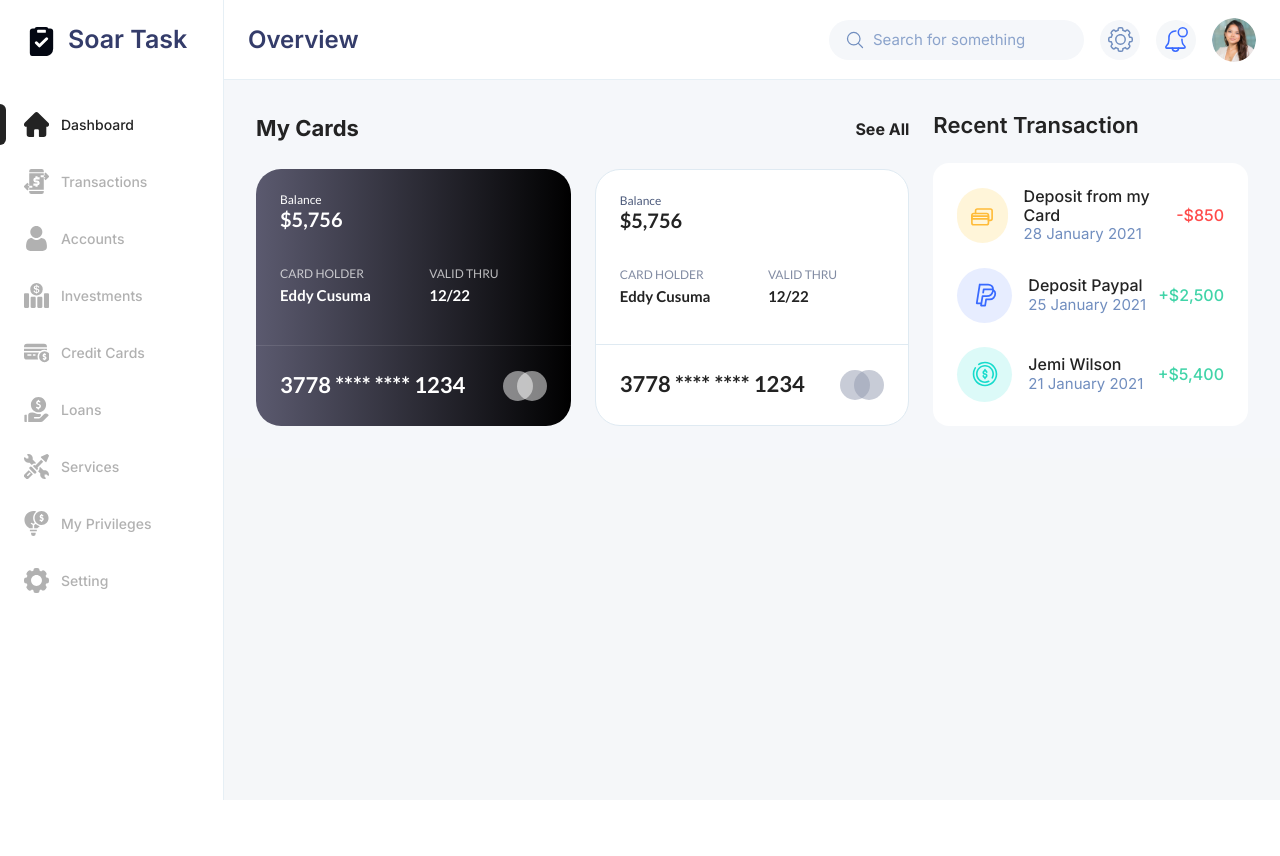
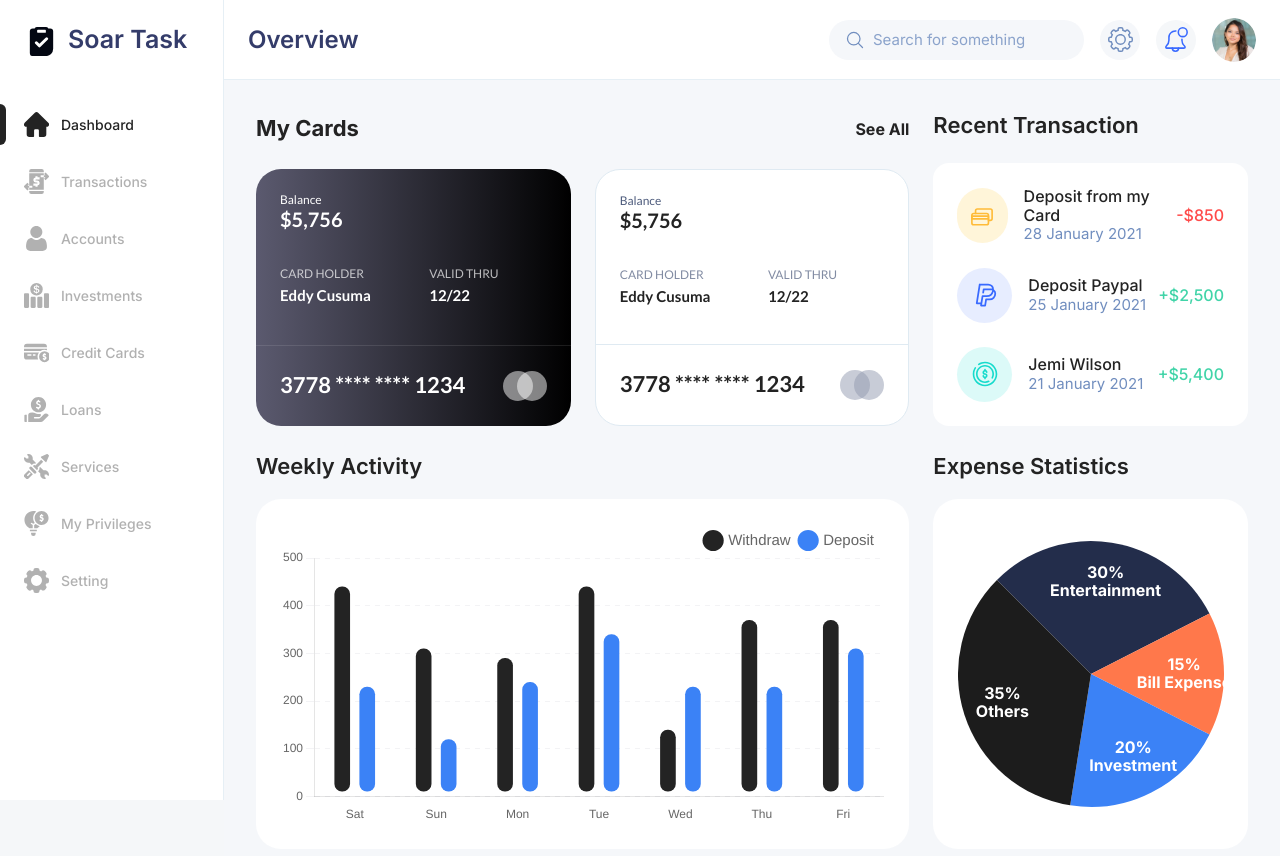
Before and after one commit to hknakn/soar-web-app, a Next.js app: page / in a window 1280 px wide. Shown: the top 856 px of the page. Before the commit the page ends 800 px from the top, so only its background shows below. Built offline with nearby package versions, Linux system fonts and the light colour scheme.

Commit message:
created weekly activity and expense statistics cards

```diff
--- /dev/null
+++ b/app/components/dashboard/Statistics.tsx
@@ -0,0 +1,195 @@
+"use client";
+
+import { Bar } from "react-chartjs-2";
+import {
+  Chart as ChartJS,
+  CategoryScale,
+  LinearScale,
+  BarElement,
+  Title,
+  Tooltip,
+  Legend,
+  ArcElement,
+} from "chart.js";
+import { Pie } from "react-chartjs-2";
+
+ChartJS.register(
+  CategoryScale,
+  LinearScale,
+  BarElement,
+  Title,
+  Tooltip,
+  Legend,
+  ArcElement
+);
+
+const weeklyActivityData = {
+  labels: ["Sat", "Sun", "Mon", "Tue", "Wed", "Thu", "Fri"],
+  datasets: [
+    {
+      label: "Withdraw",
+      data: [450, 320, 300, 450, 150, 380, 380],
+      backgroundColor: "#232323",
+      borderRadius: 20,
+      barThickness: 25,
+      borderSkipped: false,
+      borderColor: "transparent",
+      borderWidth: 5,
+    },
+    {
+      label: "Deposit",
+      data: [240, 130, 250, 350, 240, 240, 320],
+      backgroundColor: "#3B82F6",
+      borderRadius: 20,
+      barThickness: 25,
+      borderSkipped: false,
+      borderColor: "transparent",
+      borderWidth: 5,
+    },
+  ],
+};
+
+const weeklyActivityOptions = {
+  responsive: true,
+  plugins: {
+    legend: {
+      position: "top" as const,
+      align: "end" as const,
+      labels: {
+        boxWidth: 15,
+        boxHeight: 15,
+        usePointStyle: true,
+        pointStyle: "circle",
+        font: {
+          size: 15,
+        },
+      },
+    },
+  },
+  scales: {
+    x: {
+      grid: {
+        display: false,
+      },
+    },
+    y: {
+      grid: {
+        color: "#F3F3F5",
+      },
+      ticks: {
+        stepSize: 100,
+      },
+      border: {
+        dash: [5, 5],
+      },
+      min: 0,
+      max: 500,
+    },
+  },
+};
+
+const expenseData = {
+  labels: ["Entertainment", "Bill Expense", "Investment", "Others"],
+  datasets: [
+    {
+      data: [30, 15, 20, 35],
+      backgroundColor: ["#232D4B", "#FF784B", "#3B82F6", "#1C1C1C"],
+      borderWidth: 0,
+    },
+  ],
+};
+
+const expenseOptions = {
+  responsive: true,
+  maintainAspectRatio: false,
+  plugins: {
+    legend: {
+      display: false,
+    },
+    tooltip: {
+      enabled: false,
+    },
+  },
+  elements: {
+    arc: {
+      borderWidth: 0,
+    },
+  },
+  rotation: -45,
+};
+
+// Custom plugin to draw text inside pie segments
+const textCenter = {
+  id: 'textCenter',
+  afterDraw(chart: any) {
+    const { ctx, data, chartArea } = chart;
+    const centerX = (chartArea.left + chartArea.right) / 2;
+    const centerY = (chartArea.top + chartArea.bottom) / 2;
+    const radius = chart.getDatasetMeta(0).data[0].outerRadius;
+
+    // Function to calculate position for text
+    function getPosition(percentage: number, radius: number, angle: number) {
+      const x = centerX + Math.cos(angle) * radius * 0.7;
+      const y = centerY + Math.sin(angle) * radius * 0.7;
+      return { x, y };
+    }
+
+    // Draw text for each segment
+    const total = data.datasets[0].data.reduce((a: number, b: number) => a + b, 0);
+    let currentAngle = -Math.PI / 2 - Math.PI / 4; // Start from top-right (-45 degrees)
+
+    data.datasets[0].data.forEach((value: number, i: number) => {
+      const percentage = (value / total) * 100;
+      const angle = (Math.PI * 2 * value) / total;
+      const middleAngle = currentAngle + angle / 2;
+      const pos = getPosition(percentage, radius, middleAngle);
+
+      // Set text styles
+      ctx.textAlign = 'center';
+      ctx.textBaseline = 'middle';
+      ctx.fillStyle = '#FFFFFF';
+
+      // Draw percentage
+      ctx.font = '700 16px Inter';
+      ctx.fillText(`${percentage}%`, pos.x, pos.y - 9);
+
+      // Draw label
+      ctx.font = '700 16px Inter';
+      ctx.fillText(data.labels[i], pos.x, pos.y + 9);
+
+      currentAngle += angle;
+    });
+  }
+};
+
+export function Statistics() {
+  return (
+    <div className="mt-6">
+      <div className="grid grid-cols-12 gap-6">
+        {/* Weekly Activity */}
+        <div className="col-span-8 flex flex-col">
+          <h2 className="text-[22px] font-semibold text-[#232323] mb-4">
+            Weekly Activity
+          </h2>
+          <div className="bg-white rounded-[25px] p-6 flex-1">
+            <div className="h-full">
+              <Bar options={weeklyActivityOptions} data={weeklyActivityData} />
+            </div>
+          </div>
+        </div>
+
+        {/* Expense Statistics */}
+        <div className="col-span-4 flex flex-col">
+          <h2 className="text-[22px] font-semibold text-[#232323] mb-4">
+            Expense Statistics
+          </h2>
+          <div className="bg-white rounded-[25px] p-6 flex-1">
+            <div className="h-full flex items-center justify-center">
+              <Pie options={expenseOptions} data={expenseData} plugins={[textCenter]} />
+            </div>
+          </div>
+        </div>
+      </div>
+    </div>
+  );
+}
--- a/app/page.tsx
+++ b/app/page.tsx
@@ -1,5 +1,6 @@
 import { MyCards } from "./components/dashboard/MyCards";
 import { RecentTransactions } from "./components/dashboard/RecentTransactions";
+import { Statistics } from "./components/dashboard/Statistics";
 
 export default function Home() {
   return (
@@ -19,6 +20,9 @@ export default function Home() {
           </div>
         </div>
       </div>
+
+      {/* Statistics Section */}
+      <Statistics />
     </div>
   );
 }
--- a/package.json
+++ b/package.json
@@ -9,11 +9,13 @@
     "lint": "next lint"
   },
   "dependencies": {
+    "chart.js": "^4.4.7",
     "class-variance-authority": "^0.7.1",
     "clsx": "^2.1.1",
     "lucide-react": "^0.468.0",
     "next": "14.2.16",
     "react": "^18",
+    "react-chartjs-2": "^5.2.0",
     "react-dom": "^18",
     "tailwind-merge": "^2.5.5",
     "tailwindcss-animate": "^1.0.7"
```
Also changed, not shown: 1 other file (tests, documents, lock files or other folders).
